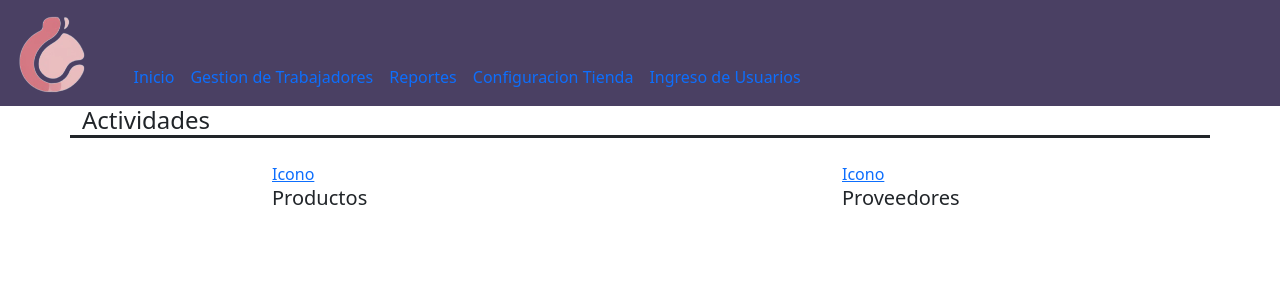
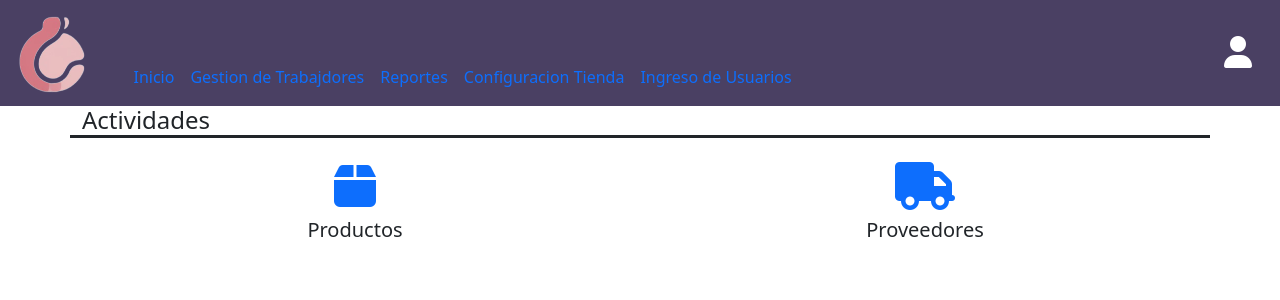
Before and after one commit to OmegaJigsaw/nufra_web, a Django app: page /home/admin/configuraciones/ in a window 1280 px wide. Shown: the top 300 px of the page. Run offline with Django 3.2, Linux system fonts and the light colour scheme.

Commit message:
congT-BaseI

```diff
--- a/templates/admin/views/configTienda.html
+++ b/templates/admin/views/configTienda.html
@@ -14,7 +14,7 @@
     <a href="{% url 'AdminHome' %}" class="nav-link">Inicio</a>
 </li>
 <li class="nav-item">
-    <a href="{% url 'Trabajadores' %}" class="nav-link">Gestion de Trabajadores</a>
+    <a href="{% url 'Trabajadores' %}" class="nav-link">Gestion de Trabajdores</a>
 </li>
 <li class="nav-item">
     <a href="{% url 'Reportes' %}" class="nav-link">Reportes</a>
@@ -31,20 +31,17 @@
 <div class="container">
     <div class="row">
         <h4 class="h4" style="border-bottom: solid;">Actividades</h4>
-            <div class="col-2 mt-3 mx-auto">
+        <div class="col-2 mt-3 mx-auto text-center">
             <a href="{% url 'productos' %}">
-                    Icono
-                    <!-- <i></i> -->
+                <i class="fas fa-box fa-3x"></i>
             </a>
-                <h5 class="h5">Productos</h5>
+            <h5 class="h5 mt-2">Productos</h5>
         </div>
-
-            <div class="col-2 mt-3 mx-auto">
+        <div class="col-2 mt-3 mx-auto text-center">
             <a href="{% url 'proveedores' %}">
-                    Icono
-                    <!-- <i></i> -->
+                <i class="fas fa-truck fa-3x"></i>
             </a>
-                <h5 class="h5">Proveedores</h5>
+            <h5 class="h5 mt-2">Proveedores</h5>
         </div>
     </div>
 </div>
--- a/templates/shared/baseIndex.html
+++ b/templates/shared/baseIndex.html
@@ -12,7 +12,7 @@
       crossorigin="anonymous"
     />
     <!-- FontAwesome icons -->
-    <!-- <link rel="stylesheet" href="https://cdnjs.cloudflare.com/ajax/libs/font-awesome/6.0.0-beta3/css/all.min.css"> -->
+    <link rel="stylesheet" href="https://cdnjs.cloudflare.com/ajax/libs/font-awesome/6.0.0-beta3/css/all.min.css">
 </head>
 <body>
     <nav class="navbar navbar-expand-lg" style="background-color: #4A4063;">
@@ -20,16 +20,14 @@
 
             <!-- Bloque de la marca o logo -->
             {% block brand %}
-            <!-- Marca por defecto -->
-            <a href="#" class="navbar-brand">
-                <img class="img-fluid d-block mx-auto" style="max-height: 5rem;" src="{% static '/images/Logo.png' %}" alt="Logo">
+            <a href="{% url 'home' %}" class="navbar-brand">
+                <img class="img-fluid d-block mx-auto" style="max-height: 5rem;" src="{% static 'images/Logo.png' %}" alt="Logo">
             </a>
             {% endblock %}
 
-            <!-- Boton de despliegue nav pantalla pequeña -->
-            <!-- Ver como programar -->
+            <!-- Botón de despliegue nav para pantalla pequeña -->
             <button class="navbar-toggler" type="button" data-bs-toggle="collapse" data-bs-target="#navbarNav" aria-controls="navbarNav" aria-expanded="false" aria-label="Toggle navigation">
-                <span class="navbar-toggler-icon">Toggler nav</span>
+                <i class="fas fa-bars"></i>
             </button>
 
             <!-- Contenedor para los elementos del menú -->
@@ -37,17 +35,42 @@
                 <!-- Lista de items de la barra de navegación -->
                 <ul class="navbar-nav flex-row mt-5 mx-3">
                     {% block navitems %}
-                    <!-- Por defecto: mostrar un elemento vacío -->
-                    <li class="nav-item">
-                        <a href="#" class="nav-link">Default Item</a>
-                    </li>
+                        <li class="nav-item">
+                            <a href="{% url 'Catalog' %}" class="nav-link text-white">Catálogo</a> <!-- Uso de la URL existente -->
+                        </li>
+                        <li class="nav-item">
+                            <a href="{% url 'About' %}" class="nav-link text-white">Acerca de</a> <!-- Uso de la URL existente -->
+                        </li>
+                        <li class="nav-item">
+                            <a href="{% url 'FAQ' %}" class="nav-link text-white">Preguntas Frecuentes</a> <!-- Uso de la URL existente -->
+                        </li>
+                        {% if user.is_authenticated %}
+                            <li class="nav-item">
+                                <a href="{% url 'AdminHome' %}" class="nav-link text-white">Admin</a> <!-- Uso de la URL existente -->
+                            </li>
+                        {% endif %}
                     {% endblock %}
                 </ul>
-                <!-- Este btn es el para el login -->
-                <!-- <button type="button" class="btn btn-primary ms-auto" style="background-color: transparent; border: none"><i class="fa-solid fa-user" style="font-size: 1rem;"></i></button> -->
+
+                <!-- Botón para login o perfil dependiendo del estado de autenticación -->
+                <div class="ms-auto">
+                    {% if user.is_authenticated %}
+                        <a href="{% url 'AdminHome' %}" class="nav-link">
+                            <i class="fas fa-user fa-2x" style="color: white;"></i>
+                        </a>
+                    {% else %}
+                        <a href="{% url 'LogIn' %}" class="nav-link">
+                            <i class="fas fa-user fa-2x" style="color: white;"></i>
+                        </a>
+                    {% endif %}
+                </div>
             </div>
         </div>
     </nav>
+
+    <!-- Contenido de la página -->
     {% block content %}{% endblock %}
+
+    <script src="https://cdn.jsdelivr.net/npm/bootstrap@5.1.3/dist/js/bootstrap.bundle.min.js"></script>
 </body>
 </html>
```
Lines whose indentation alone changed are shown as unchanged.
